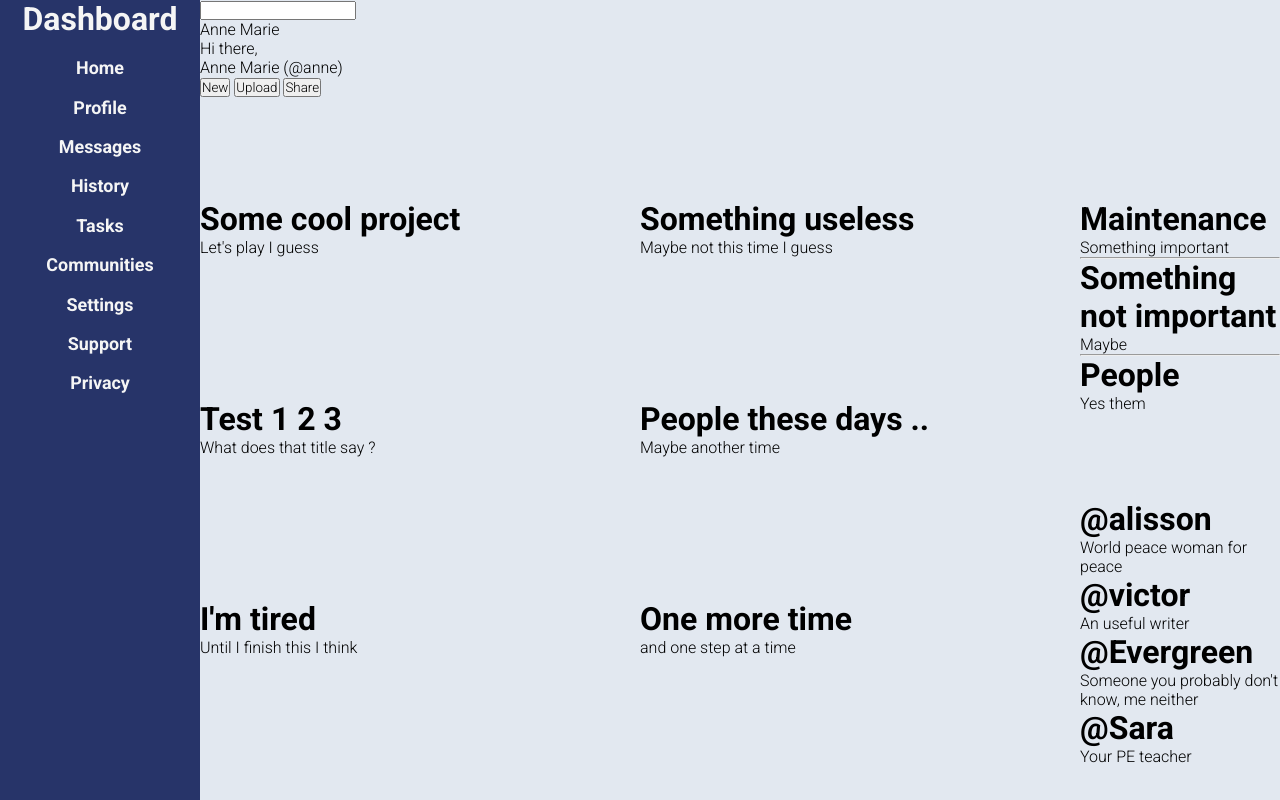
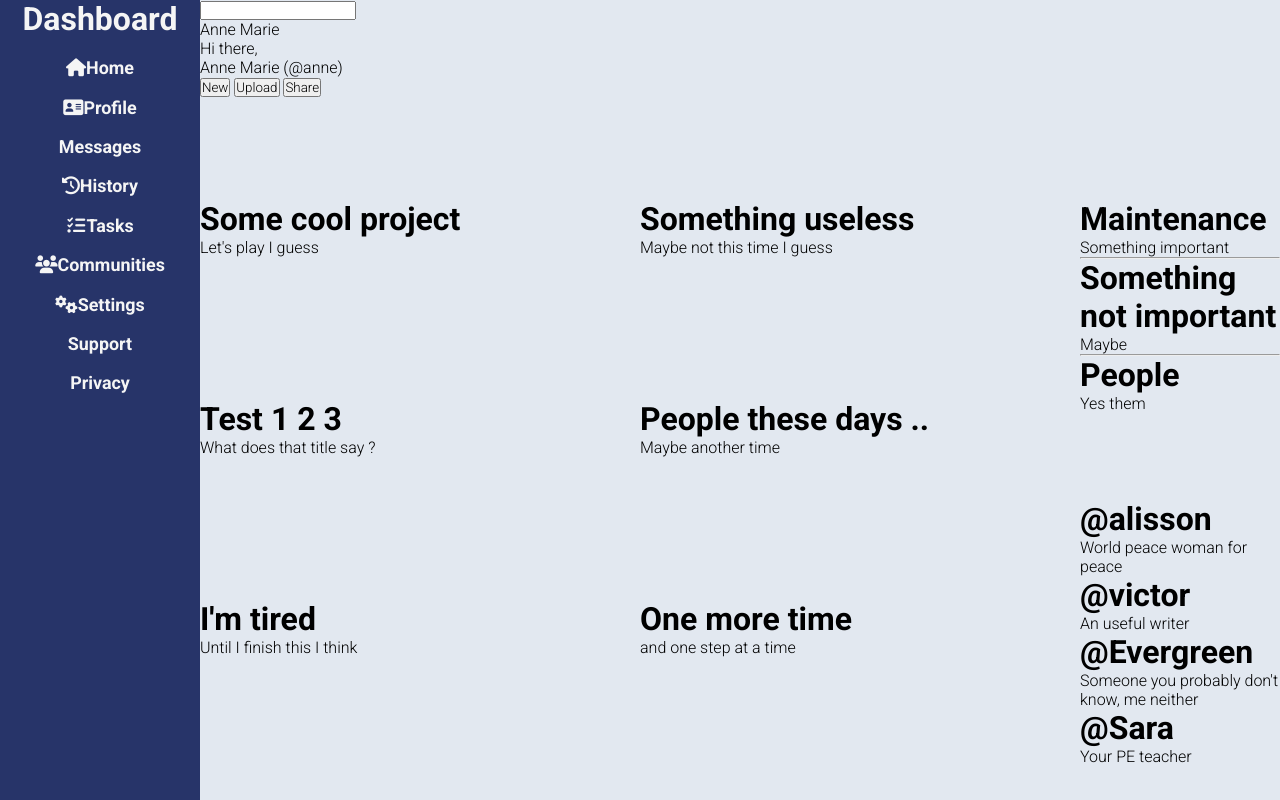
Before and after one commit to Yushi5058/admin-dashboard, a plain HTML site: page index.html in a window 1280 px wide. Drawn offline with Linux system fonts and the light colour scheme.

Commit message:
add icons for sidebar

```diff
--- a/index.html
+++ b/index.html
@@ -9,20 +9,21 @@
   <link rel="preconnect" href="https://fonts.googleapis.com">
   <link rel="preconnect" href="https://fonts.gstatic.com" crossorigin>
   <link href="https://fonts.googleapis.com/css2?family=Roboto:wght@300;700&display=swap" rel="stylesheet">
+  <link rel="stylesheet" href="https://cdnjs.cloudflare.com/ajax/libs/font-awesome/6.2.1/css/all.min.css" integrity="sha512-MV7K8+y+gLIBoVD59lQIYicR65iaqukzvf/nwasF0nqhPay5w/9lJmVM2hMDcnK1OnMGCdVK+iQrJ7lzPJQd1w==" crossorigin="anonymous" referrerpolicy="no-referrer" />
 </head>
 <body>
   <main class="container">
     <div class="sidebar">
       <h1>Dashboard</h1>
-      <p class="sidebar-section-one">Home</p>
-      <p class="sidebar-section-one">Profile</p>
-      <p class="sidebar-section-one">Messages</p>
-      <p class="sidebar-section-one">History</p>
-      <p class="sidebar-section-one">Tasks</p>
-      <p class="sidebar-section-one">Communities</p>
-      <p class="sidebar-section-two">Settings</p>
-      <p class="sidebar-section-two">Support</p>
-      <p class="sidebar-section-two">Privacy</p>
+      <p class="sidebar-section-one"><i class="fa-solid fa-house"></i>Home</p>
+      <p class="sidebar-section-one"><i class="fa-solid fa-address-card"></i>Profile</p>
+      <p class="sidebar-section-one"><i class="fa-solid fa-messages"></i>Messages</p>
+      <p class="sidebar-section-one"> <i class="fa-solid fa-clock-rotate-left"></i>History</p>
+      <p class="sidebar-section-one"><i class="fa-solid fa-list-check"></i>Tasks</p>
+      <p class="sidebar-section-one"><i class="fa-solid fa-users"></i>Communities</p>
+      <p class="sidebar-section-two"><i class="fa-solid fa-gears"></i>Settings</p>
+      <p class="sidebar-section-two"><i class="fa-solid fa-square-info"></i>Support</p>
+      <p class="sidebar-section-two"><i class="fa-solid fa-shield-check"></i>Privacy</p>
     </div>
     <header class="header">
       <input type="search" name="tab-search" id="tab-search">
```
